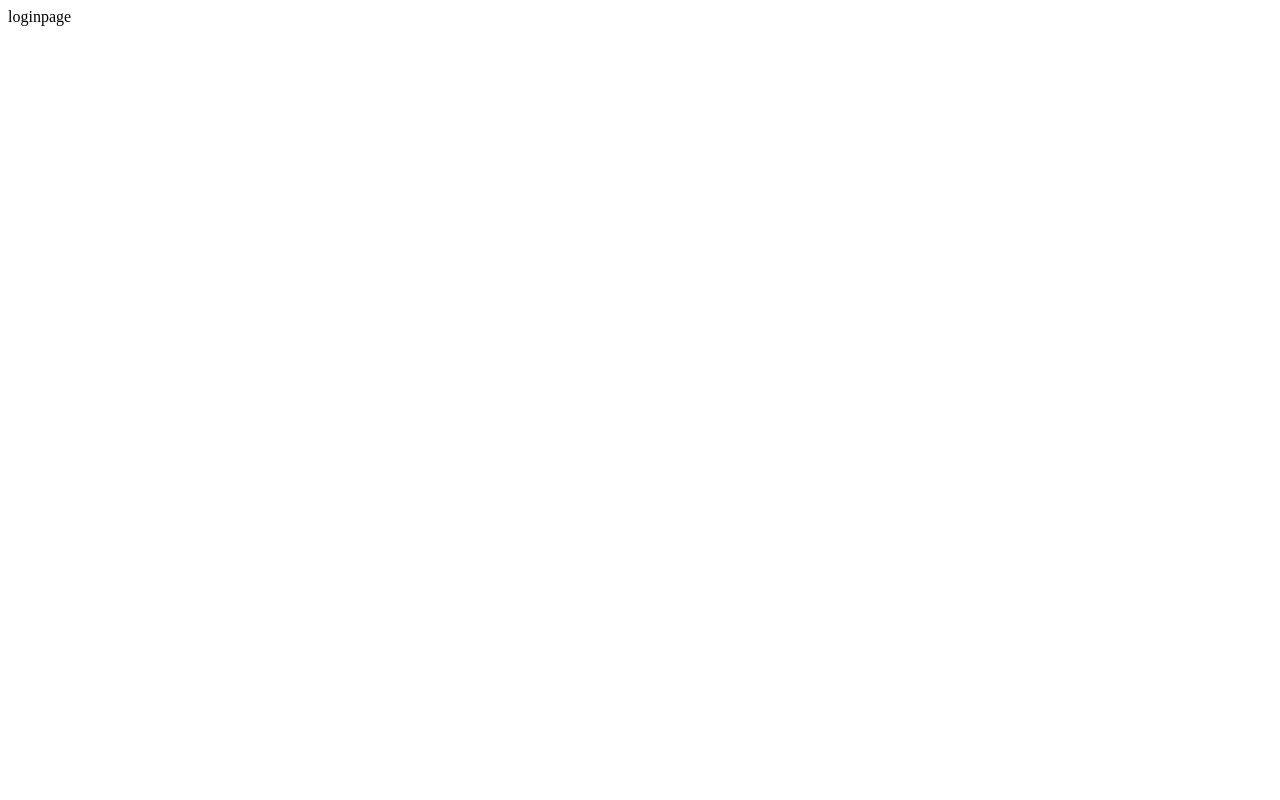
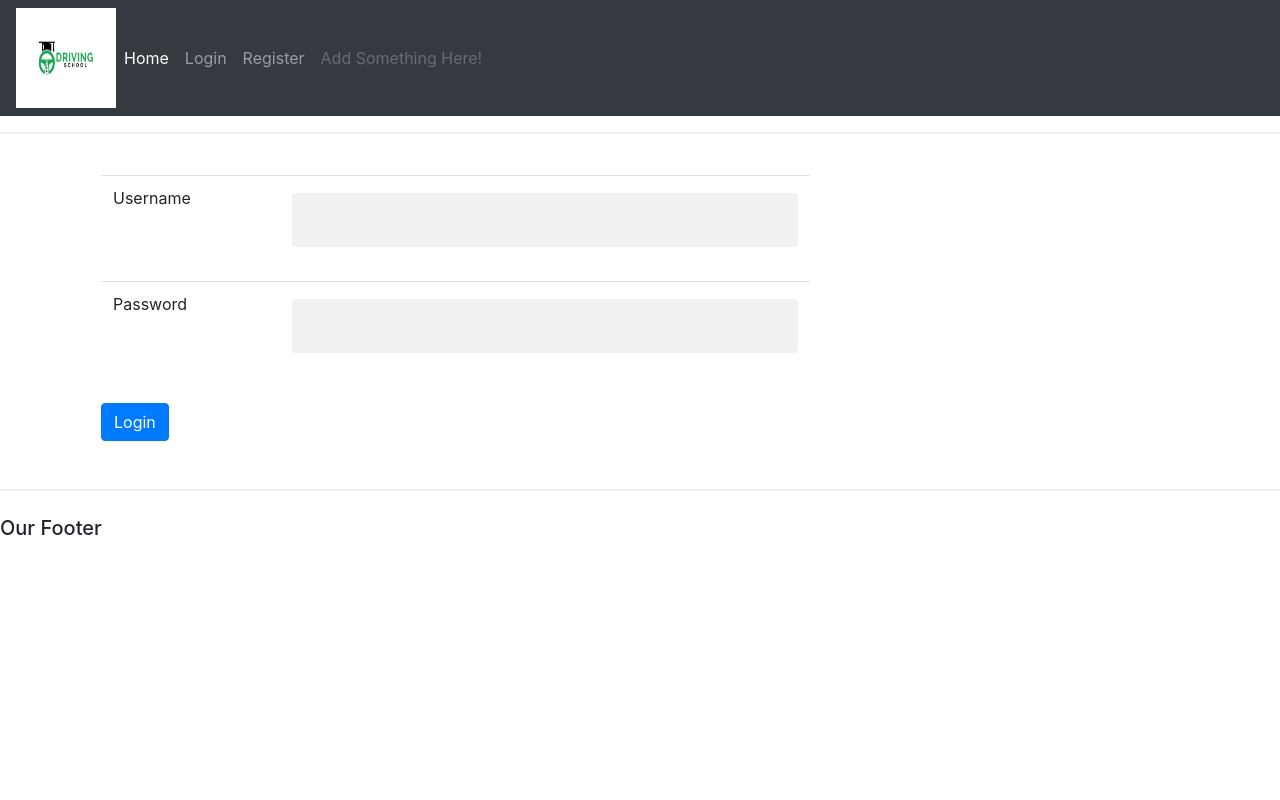
Before and after one commit to syedhaideralizaidi/Driving-School-Management-System, a Django app: page /login/ in a window 1280 px wide. Before the commit the page is almost empty. Run offline with Django 4.2, Linux system fonts and the light colour scheme; some libraries are stand-ins or nearby versions.

Commit message:
Added login functionality

```diff
--- /dev/null
+++ b/dsm/accounts/templates/accounts/login.html
@@ -0,0 +1,35 @@
+
+{% extends 'accounts/main.html' %}
+
+{% block content %}
+    <div id="content-container" class="container p-none">
+        <div class="lgn-container col-lg-8">
+            <form id="login-form" method="post"
+                  action="{% url 'login' %}",>
+                {% csrf_token %}
+                <table class="table">
+                    <tr>
+                        <td><label for="id_username">Username</label></td>
+                        <td><input id="id_username" name="username"
+                                   type="text" class="form-control"></td>
+                    </tr>
+                    <tr>
+                        <td><label for="id_password">Password</label></td>
+                        <td><input id="id_password" name="password"
+                                   type="password" class="form-control"></td>
+                    </tr>
+                </table>
+                {% if form.errors %}
+                    <p class=" label label-danger">
+                        Your username and password didn't match.
+                        Please try again.
+                    </p>
+                {% endif %}
+
+                <input type="submit" value="Login"
+                       class="btn btn-primary pull-right" />
+                <input type="hidden" name="next" value="{{ next }}" />
+            </form>
+        </div>
+    </div>
+{% endblock content %}
--- a/dsm/accounts/templates/accounts/navbar.html
+++ b/dsm/accounts/templates/accounts/navbar.html
@@ -8,13 +8,13 @@
   <div class="collapse navbar-collapse" id="navbarNav">
     <ul class="navbar-nav">
       <li class="nav-item active">
-        <a class="nav-link" href="#">Home <span class="sr-only">(current)</span></a>
+        <a class="nav-link" href="{% url 'home' %}">Home <span class="sr-only">(current)</span></a>
       </li>
       <li class="nav-item">
-        <a class="nav-link" href="#">Login</a>
+        <a class="nav-link" href="{% url 'login' %}">Login</a>
       </li>
       <li class="nav-item">
-        <a class="nav-link" href="#">Register</a>
+        <a class="nav-link" href="{% url 'register' %}">Register</a>
       </li>
       <li class="nav-item">
         <a class="nav-link disabled" href="#">Add Something Here!</a>
--- a/dsm/accounts/urls.py
+++ b/dsm/accounts/urls.py
@@ -2,7 +2,7 @@ from django.urls import path
 from . import views
 
 urlpatterns = [
-    path('', views.home),
-    path('register/', views.register),
-    path('login/', views.login),
+    path('', views.home,name='home'),
+    path('register/', views.register,name='register'),
+    path('login/', views.login,name='login'),
 ]
--- a/dsm/accounts/views.py
+++ b/dsm/accounts/views.py
@@ -1,6 +1,6 @@
 from django.shortcuts import render
 from django.http import HttpResponse
-
+from django.contrib.auth.forms import AuthenticationForm
 # Create your views here.
 
 def home(request):
@@ -10,4 +10,10 @@ def register(request):
     return render(request,'accounts/register.html')
 
 def login(request):
-    return HttpResponse('loginpage')
+    if request.method=='POST':
+        form=AuthenticationForm()
+    else:
+        form=AuthenticationForm()
+
+
+    return render(request,'accounts/login.html',{form:'form'})
```
Also changed, not shown: dsm/dsm/settings.py (+5 -2 lines), dsm/db.sqlite3.
